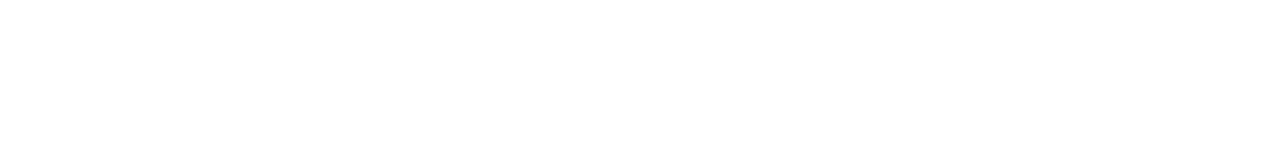
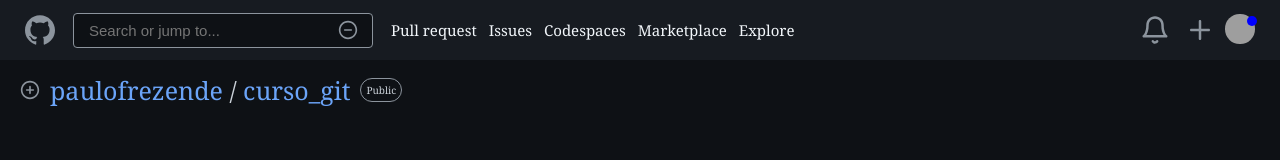
Before and after one commit to paulofrezende/git, a plain HTML site: page index.html in a window 1280 px wide. Shown: the top 160 px of the page. Drawn offline with Linux system fonts and the light colour scheme; grey boxes are pictures that could not be loaded.

Commit message:
add files

```diff
--- a/css/style.css
+++ b/css/style.css
@@ -0,0 +1,128 @@
+*,
+*::before,
+*::after {
+  padding: 0;
+  margin: 0;
+  box-sizing: inherit; }
+
+html {
+  font-size: 62.5%;
+  box-sizing: border-box; }
+
+body {
+  font-weight: 300;
+  line-height: 1.2;
+  font-family: Georgia, 'Times New Roman', Times, serif;
+  color: #CAD1D8; }
+
+.container {
+  display: grid;
+  grid-template-columns: 4fr 1fr;
+  grid-template-rows: 6rem 6rem 6rem calc(100vh - 18rem); }
+
+.header {
+  background-color: #171B21;
+  grid-row: 1 / 2;
+  grid-column: 1 / -1; }
+
+.titles {
+  background-color: #0E1115;
+  grid-row: 2 / 3;
+  grid-column: 1 / -1; }
+
+.menus {
+  background-color: #0E1115;
+  grid-row: 3 / 4;
+  grid-column: 1 / -1;
+  border-bottom: 1px solid #8C949D; }
+
+.content {
+  background-color: #0E1115;
+  grid-row: 4 / 5;
+  grid-column: 1 / -1; }
+
+.header {
+  display: flex;
+  align-items: center;
+  padding: 0 2rem; }
+  .header-icons {
+    height: 3rem;
+    width: 4rem;
+    fill: #8C949D; }
+  .header__left {
+    margin-right: auto;
+    display: flex;
+    align-items: center; }
+    .header__left > * {
+      margin-right: 1.3rem; }
+    .header__left ul {
+      list-style: none;
+      display: flex;
+      align-items: center;
+      margin-left: 2rem; }
+      .header__left ul li {
+        font-size: 1.5rem;
+        font-weight: 500;
+        color: #F2F6FA;
+        margin-right: 1.2rem; }
+        .header__left ul li:hover {
+          border-bottom: 2px solid #fff; }
+    .header__left-search {
+      display: flex;
+      align-items: center; }
+      .header__left-search-icons {
+        height: 2rem;
+        width: 2rem;
+        fill: #8C949D; }
+    .header__left-input {
+      background-color: #0E1115;
+      border: 1px solid #8C949D;
+      padding: .5rem 1.5rem;
+      border-radius: 4px;
+      width: 30rem;
+      height: 3.5rem;
+      margin-right: -3.5rem;
+      color: #8C949D;
+      font-size: 1.5rem;
+      outline: none; }
+  .header__right {
+    display: flex;
+    align-items: center;
+    position: relative; }
+    .header__right > * {
+      margin-right: .5rem; }
+    .header__right img {
+      height: 3rem;
+      width: 3rem;
+      border-radius: 49%; }
+    .header__right-notification {
+      height: 1rem;
+      width: 1rem;
+      border-radius: 49%;
+      background-color: blue;
+      z-index: 2;
+      position: absolute;
+      top: .2rem;
+      right: .3rem; }
+
+.titles {
+  display: flex;
+  align-items: center;
+  padding: 1rem 2rem; }
+  .titles-icons {
+    width: 2rem;
+    height: 2rem;
+    fill: #8C949D;
+    margin-right: 1rem; }
+  .titles__left {
+    display: flex;
+    align-items: center; }
+    .titles__left-h2 {
+      font-size: 2.5rem;
+      margin-right: 1rem; }
+      .titles__left-h2-blue {
+        color: #6BA4F8; }
+    .titles__left-label {
+      border: 1px solid #8C949D;
+      padding: .5rem;
+      border-radius: 100px; }
--- a/index.html
+++ b/index.html
@@ -12,5 +12,55 @@
         <title>nexter &mdash; your home, your freedom</title>
     </head>
     <body class="container">
+        <header class="header">
+            <div class="header__left">
+                <svg class="header-icons">
+                    <use xlink:href="img/icons.svg#icon-github1"></use>
+                </svg>
+                <div class="header__left-search">
+                    <input type="text" class="header__left-input" placeholder="Search or jump to..." class="header__left-search-input">
+                    <svg class="header__left-search-icons">
+                        <use xlink:href="img/icons.svg#icon-minus-circle"></use>
+                    </svg>
+                </div>
+                <ul>
+                    <li>Pull request</li>
+                    <li>Issues</li>
+                    <li>Codespaces</li>
+                    <li>Marketplace</li>
+                    <li>Explore</li>
+                </ul>
+            </div>
+            <div class="header__right">
+                <svg class="header-icons">
+                    <use xlink:href="img/icons.svg#icon-bell"></use>
+                </svg>
+                <svg class="header-icons">
+                    <use xlink:href="img/icons.svg#icon-plus"></use>
+                </svg>
+                <div class="header__right-avatar">
+                    <img src="img/logo.jpg" alt="Logo paulo">
+                    <label for="" class="header__right-notification"></label>
+                </div>
+            </div>
+        </header>
+        <div class="titles">
+            <div class="titles__left">
+                <svg class="titles-icons">
+                    <use xlink:href="img/icons.svg#icon-plus-circle"></use>
+                </svg>
+                <div class="titles__left-h2">
+                    <span class="titles__left-h2-blue">paulofrezende</span>
+                    <span>/</span>
+                    <span class="titles__left-h2-blue">curso_git</span>
+                </div>
+                <label class="titles__left-label">Public</label>
+
+            </div>
+            <div class="titles__right"></div>
+        </div>
+        <div class="menus"></div>
+        <section class="content"></section>
+
     </body>
 </html>
--- a/sass/_base.scss
+++ b/sass/_base.scss
@@ -0,0 +1,30 @@
+$color_black: #0E1115;
+$color_grey: #171B21;
+$color_green: #438440;
+$color_blue: #6BA4F8;
+$color_white: #F2F6FA;
+$color_titles: #CAD1D8;
+$color_icons: #8C949D;
+$color_border: #E8866D;
+$color_tarja: #182338;
+$color_line_tarja: #2F4C83;
+
+*,
+*::before,
+*::after {
+    padding: 0;
+    margin: 0;
+    box-sizing: inherit;
+}
+
+html {
+    font-size: 62.5%;
+    box-sizing: border-box;
+}
+
+body {
+    font-weight: 300;
+    line-height: 1.2;
+    font-family: Georgia, 'Times New Roman', Times, serif;
+    color: $color_titles;
+}
--- /dev/null
+++ b/sass/_header.scss
@@ -0,0 +1,86 @@
+.header {
+    display: flex;
+    align-items: center;
+    padding: 0 2rem;
+    &-icons {
+        height: 3rem;
+        width: 4rem;
+        fill: $color_icons;
+    }
+    &__left {
+        margin-right: auto;
+        display: flex;
+        align-items: center;
+
+        & > * {
+            margin-right: 1.3rem;
+        }
+
+        ul {
+            list-style: none;
+            display: flex;
+            align-items: center;
+            margin-left: 2rem;
+            li {
+                font-size: 1.5rem;
+                font-weight: 500;
+                color: $color_white;
+                margin-right: 1.2rem;
+
+                &:hover {
+                    border-bottom: 2px solid #fff;
+                }
+            }
+        }
+
+        &-search {
+            display: flex;
+            align-items: center;
+
+            &-icons {
+                height: 2rem;
+                width: 2rem;
+                fill: $color_icons;
+            }
+        }
+
+        &-input {
+            background-color: $color_black;
+            border: 1px solid $color_icons;
+            padding: .5rem 1.5rem;
+            border-radius: 4px;
+            width: 30rem;
+            height: 3.5rem;
+            margin-right: -3.5rem;
+            color: $color_icons;
+            font-size: 1.5rem;
+            outline: none;
+            // transform: translateX(4rem);
+        }
+
+    }
+
+    &__right {
+        display: flex;
+        align-items: center;
+        position: relative;
+        & > * {
+            margin-right: .5rem;
+        }
+        img {
+            height: 3rem;
+            width: 3rem;
+            border-radius: 49%;
+        }
+        &-notification {
+            height: 1rem;
+            width: 1rem;
+            border-radius: 49%;
+            background-color: blue;
+            z-index: 2;
+            position: absolute;
+            top: .2rem;
+            right: .3rem;
+        }
+    }
+}
--- a/sass/_layout.scss
+++ b/sass/_layout.scss
@@ -0,0 +1,29 @@
+.container {
+    display: grid;
+    grid-template-columns: 4fr 1fr;
+    grid-template-rows: 6rem 6rem 6rem calc(100vh - 18rem);
+}
+
+.header {
+    background-color: $color_grey;
+    grid-row: 1 / 2;
+    grid-column: 1 / -1;
+}
+
+.titles {
+    background-color: $color_black;
+    grid-row: 2 / 3;
+    grid-column: 1 / -1;
+}
+.menus {
+    background-color: $color_black;
+    grid-row: 3 / 4;
+    grid-column: 1 / -1;
+    border-bottom: 1px solid $color_icons;
+}
+
+.content {
+    background-color: $color_black;
+    grid-row: 4 / 5;
+    grid-column: 1 / -1;
+}
--- /dev/null
+++ b/sass/_titles.scss
@@ -0,0 +1,30 @@
+.titles {
+    display: flex;
+    align-items: center;
+    padding: 1rem 2rem;
+
+    &-icons {
+        width: 2rem;
+        height: 2rem;
+        fill: $color_icons;
+        margin-right: 1rem;
+    }
+
+    &__left {
+        display: flex;
+        align-items: center;
+
+        &-h2 {
+            font-size: 2.5rem;
+            &-blue {
+                color: $color_blue;
+            }
+            margin-right: 1rem;
+        }
+        &-label {
+            border: 1px solid $color_icons;
+            padding: .5rem;
+            border-radius: 100px;
+        }
+    }
+}
--- a/sass/main.scss
+++ b/sass/main.scss
@@ -1,2 +1,4 @@
 @import "base";
 @import "layout";
+@import "header";
+@import "titles";
```
Also changed, not shown: 1 other file.
